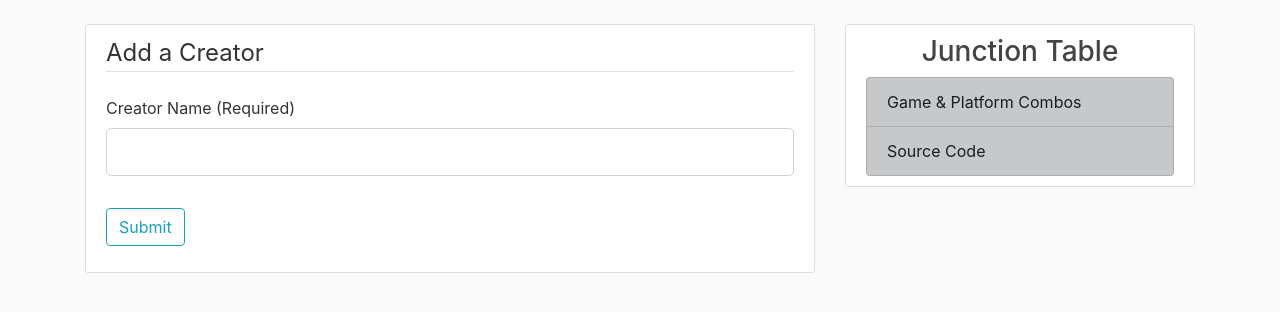
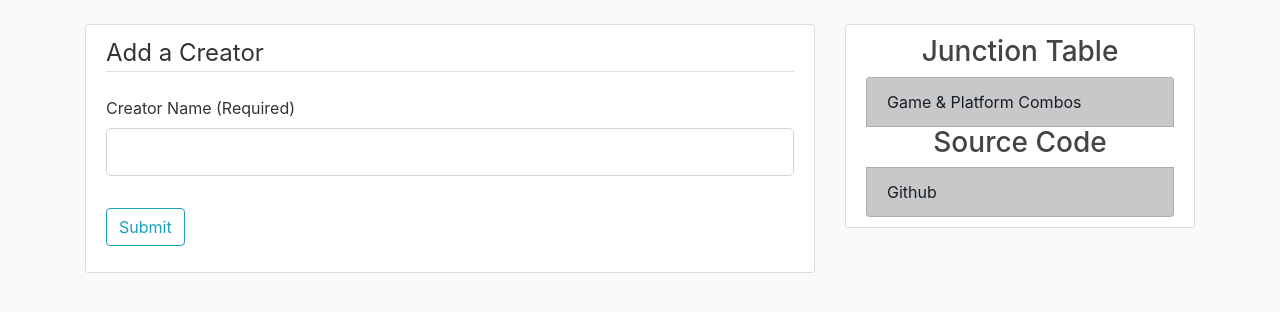
Before and after one commit to mckerracher/340_Website, a Flask app: page /addcreator in a window 1280 px wide. Shown: the part 56-368 px from the top of the page. Run offline with Flask 2, Linux system fonts and the light colour scheme; data that the repository does not hold is empty; some libraries are stand-ins or nearby versions.

Commit message:
Added a link to the source code.

```diff
--- a/templates/layout.html
+++ b/templates/layout.html
@@ -67,8 +67,9 @@
                   <div class="list-group">
                       <a href="/gamesandplatforms" class="list-group-item list-group-item-action
                        list-group-item-dark">Game & Platform Combos</a>
+                      <h3 class="text-center">Source Code</h3>
                       <a href="https://github.com/mckerracher/340_Website" class="list-group-item
-                      list-group-item-action list-group-item-dark">Source Code</a>
+                      list-group-item-action list-group-item-dark">Github</a>
                   </div>
               </div>
           </div>
```
